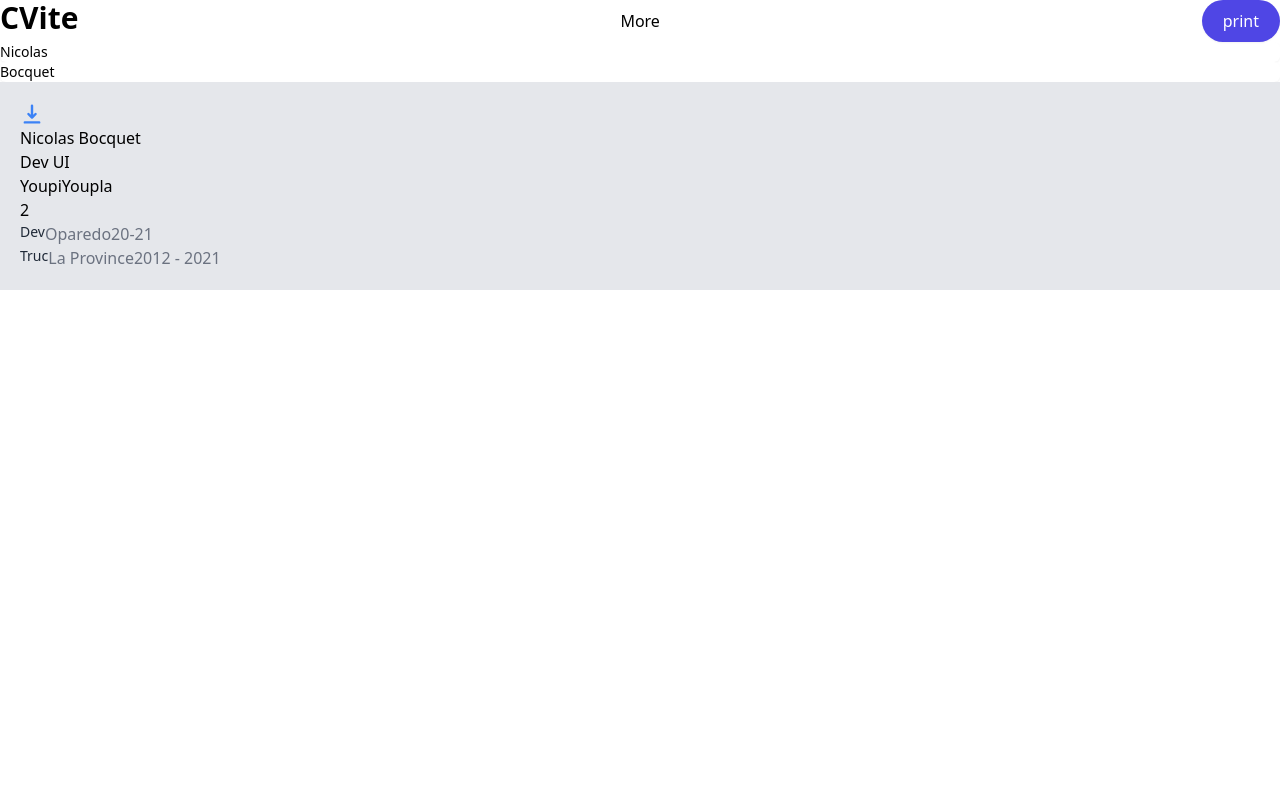
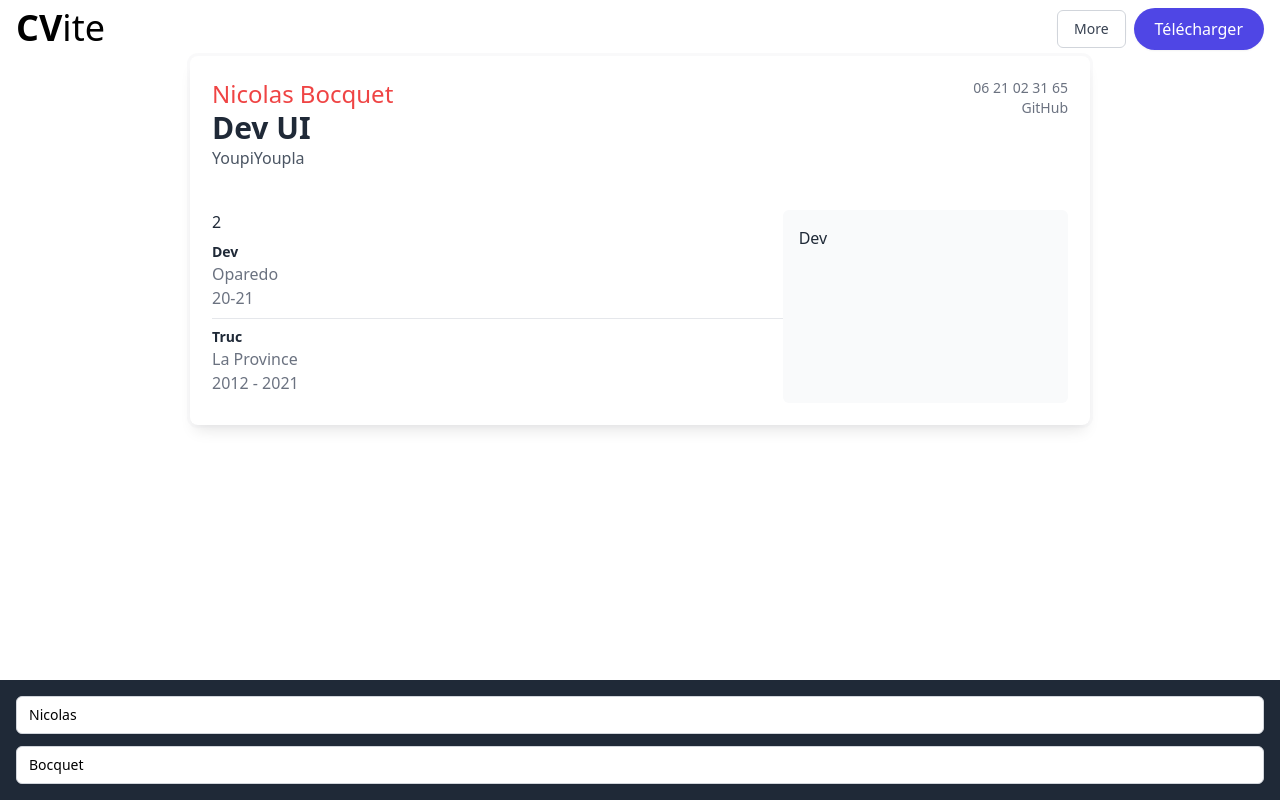
Before and after one commit to NicoBocq/cvite, a Vue app: page / in a window 1280 px wide. Built offline with nearby package versions, Linux system fonts and the light colour scheme.

Commit message:
Add button component & tailwind form

```diff
--- a/package.json
+++ b/package.json
@@ -13,6 +13,7 @@
     "vue": "^3.0.5"
   },
   "devDependencies": {
+    "@tailwindcss/forms": "^0.3.2",
     "@vitejs/plugin-vue": "^1.1.5",
     "@vue/compiler-sfc": "^3.0.5",
     "autoprefixer": "^10.2.5",
--- a/src/components/Main.vue
+++ b/src/components/Main.vue
@@ -1,30 +1,50 @@
 <template>
-  <div class="h-screen overflow-hidden bg-white">
-    <div class="flex justify-between">
-      <h1 class="text-3xl font-bold">CVite</h1>
+  <div class="h-screen w-screen overflow-hidden bg-white">
+    <div class="flex justify-between py-2 px-4">
+      <h1 class="text-4xl font-extralight"><span class="font-extrabold">CV</span>ite</h1>
+      <div class="flex-1" />
+      <div class="flex items-center space-x-2">
         <n-dropdown />
-      <button
-        class="inline-flex items-center px-5 py-2 border border-transparent text-base font-medium rounded-full shadow-sm text-white bg-indigo-600 hover:bg-indigo-700 focus:outline-none focus:ring-2 focus:ring-offset-2 focus:ring-indigo-500"
-        @click="printToPdf"
-      >
-        print
-      </button>
+        <n-button @click="printToPdf">Télécharger</n-button>
       </div>
-    <div>
+    </div>
+    <div class="fixed bottom-0 left-0 right-0 bg-gray-800 p-4">
+      <div class="flex flex-col space-y-3">
         <n-input id="firstName" v-model="meMyselfAndI.firstName" />
         <n-input id="lastName" v-model="meMyselfAndI.lastName" />
       </div>
-    <div class="container mx-auto bg-gray-200 print:text-red-500 print:bg-red-300 p-5" ref="printRef">
-      <n-icon icon="download" />
-      <div>{{ meMyselfAndI.firstName }} {{ meMyselfAndI.lastName }}</div>
-      <div>{{ meMyselfAndI.title }}</div>
-      <div>{{ meMyselfAndI.description }}</div>
+    </div>
+<!--    <n-icon icon="download" class="print:hidden" />-->
+    <div class="ring ring-gray-200 ring-offset-2 shadow-lg ring-opacity-25 rounded-md container mx-auto max-w-4xl">
+      <div class="bg-white text-gray-800 p-5 h-full flex flex-col space-y-10" ref="printRef">
+        <div class="flex justify-between">
+          <div class="flex flex-col">
+            <div class="text-2xl text-red-500">{{ meMyselfAndI.firstName }} {{ meMyselfAndI.lastName }}</div>
+            <div class="text-3xl font-bold">{{ meMyselfAndI.title }}</div>
+            <div class="text-gray-600">{{ meMyselfAndI.description }}</div>
+          </div>
+          <div class="text-right text-sm text-gray-500 flex flex-col">
+            <span>{{ meMyselfAndI.phone }}</span>
+            <a href="{{ meMyselfAndI.gitHub }}" class="text-gray-500">GitHub</a>
+          </div>
+        </div>
+      <div class="flex">
+        <div class="w-2/3">
           <div>{{ items }}</div>
-      <div v-for="(item, idx) in meMyselfAndI.experiences" :key="idx">
-        <div class="flex">
-        <div class="text-sm text-gray-800">{{ item.title }}</div>
+          <div class="divide divide-y divide-gray-200">
+            <div v-for="(item, idx) in meMyselfAndI.experiences" :key="idx" class="py-2">
+              <div class="flex flex-col">
+                <div class="text-sm text-gray-800 font-semibold">{{ item.title }}</div>
                 <div class="text-gray-500">{{ item.company }}</div>
                 <div class="text-gray-500">{{ item.year }}</div>
+              </div>
+            </div>
+          </div>
+        </div>
+        <div class="w-1/3 bg-gray-50 p-4 rounded-md">
+          <div>Dev</div>
+
+        </div>
       </div>
     </div>
     </div>
@@ -36,9 +56,10 @@ import { ref, computed, reactive, toRefs, watchEffect  } from 'vue'
 import NInput from "./ui/NInput.vue"
 import NDropdown from "./ui/NDropdown.vue"
 import NIcon from "./ui/NIcon.vue";
+import NButton from "./ui/NButton.vue";
 export default {
   name: 'Main',
-  components: { NIcon, NDropdown, NInput },
+  components: {NButton, NIcon, NDropdown, NInput },
   setup(props, context) {
     const meMyselfAndI = ref({
       firstName: 'Nicolas',
@@ -57,28 +78,32 @@ export default {
           company: 'La Province'
         }
       ],
-      gitHub: 'https://github.com/NicoBocq'
+      gitHub: 'https://github.com/NicoBocq',
+      url: '',
+      phone: '06 21 02 31 65'
     })
 
     const items = computed(() => {
       return meMyselfAndI.value.experiences.length
     })
 
-    watchEffect(() => {
-        console.log(printRef.value) // => <div></div>
-      },
-      {
-        flush: 'post'
-      })
+    // watchEffect(() => {
+    //     console.log(printRef.value) // => <div></div>
+    //   },
+    //   {
+    //     flush: 'post'
+    //   })
 
     const printRef = ref(null)
 
     const printToPdf = () => {
       const doc = new jsPDF('portrait', 'pt', 'a4')
       const contentHtml = printRef.value
-      console.log(printRef.value)
-      doc.html(contentHtml)
+      doc.html(contentHtml, {
+        callback: function (doc) {
           doc.save(`${meMyselfAndI.value.firstName}-${meMyselfAndI.value.lastName}.pdf`)
+        }
+      })
     }
 
     return {
--- /dev/null
+++ b/src/components/ui/NButton.vue
@@ -0,0 +1,33 @@
+<template>
+  <button
+    class="inline-flex items-center px-5 py-2 border border-transparent text-base font-medium rounded-full shadow-sm text-white bg-indigo-600 hover:bg-indigo-700 focus:outline-none focus:ring-2 focus:ring-offset-2 focus:ring-indigo-500"
+    @click="onClick"
+  >
+    <slot>{{ label }}</slot>
+  </button>
+</template>
+
+<script>
+export default {
+  name: "NButton",
+  emits: ['click'],
+  props: {
+    label: {
+      type: String,
+      default: ''
+    },
+    disabled: {
+      type: Boolean,
+      default: false
+    }
+  },
+  setup(props, context) {
+    const onClick = () => {
+      !props.disabled && context.emit('click')
+    }
+    return {
+      onClick
+    }
+  }
+}
+</script>
--- a/src/components/ui/NDropdown.vue
+++ b/src/components/ui/NDropdown.vue
@@ -1,8 +1,13 @@
 <template>
+  <div class="relative inline-block text-left">
     <Menu>
-    <MenuButton> More </MenuButton>
-    <MenuItems>
-      <MenuItem v-slot="{ active }">
+      <span class="rounded-md shadow-sm">
+        <MenuButton class="inline-flex justify-center w-full px-4 py-2 text-sm font-medium leading-5 text-gray-700 transition duration-150 ease-in-out bg-white border border-gray-300 rounded-md hover:text-gray-500 focus:outline-none focus:border-blue-300 focus:shadow-outline-blue active:bg-gray-50 active:text-gray-800">
+          More
+        </MenuButton>
+      </span>
+      <MenuItems class="absolute right-0 w-56 mt-2 origin-top-right bg-white border border-gray-200 divide-y divide-gray-100 rounded-md shadow-lg outline-none">
+        <MenuItem v-slot="{ active }" class="flex justify-between w-full px-4 py-2 text-sm leading-5 text-left">
           <a :class="{ 'bg-blue-500': active }" href="/account-settings"> Account settings </a>
         </MenuItem>
         <MenuItem v-slot="{ active }">
@@ -13,6 +18,7 @@
         </MenuItem>
       </MenuItems>
     </Menu>
+  </div>
 </template>
 
 <script>
--- a/tailwind.config.js
+++ b/tailwind.config.js
@@ -11,5 +11,7 @@ module.exports = {
   variants: {
     extend: {},
   },
-  plugins: [],
+  plugins: [
+    require('@tailwindcss/forms'),
+  ],
 }
```
Also changed, not shown: 2 other files (tests, documents, lock files or other folders). Lines whose indentation alone changed are shown as unchanged.
